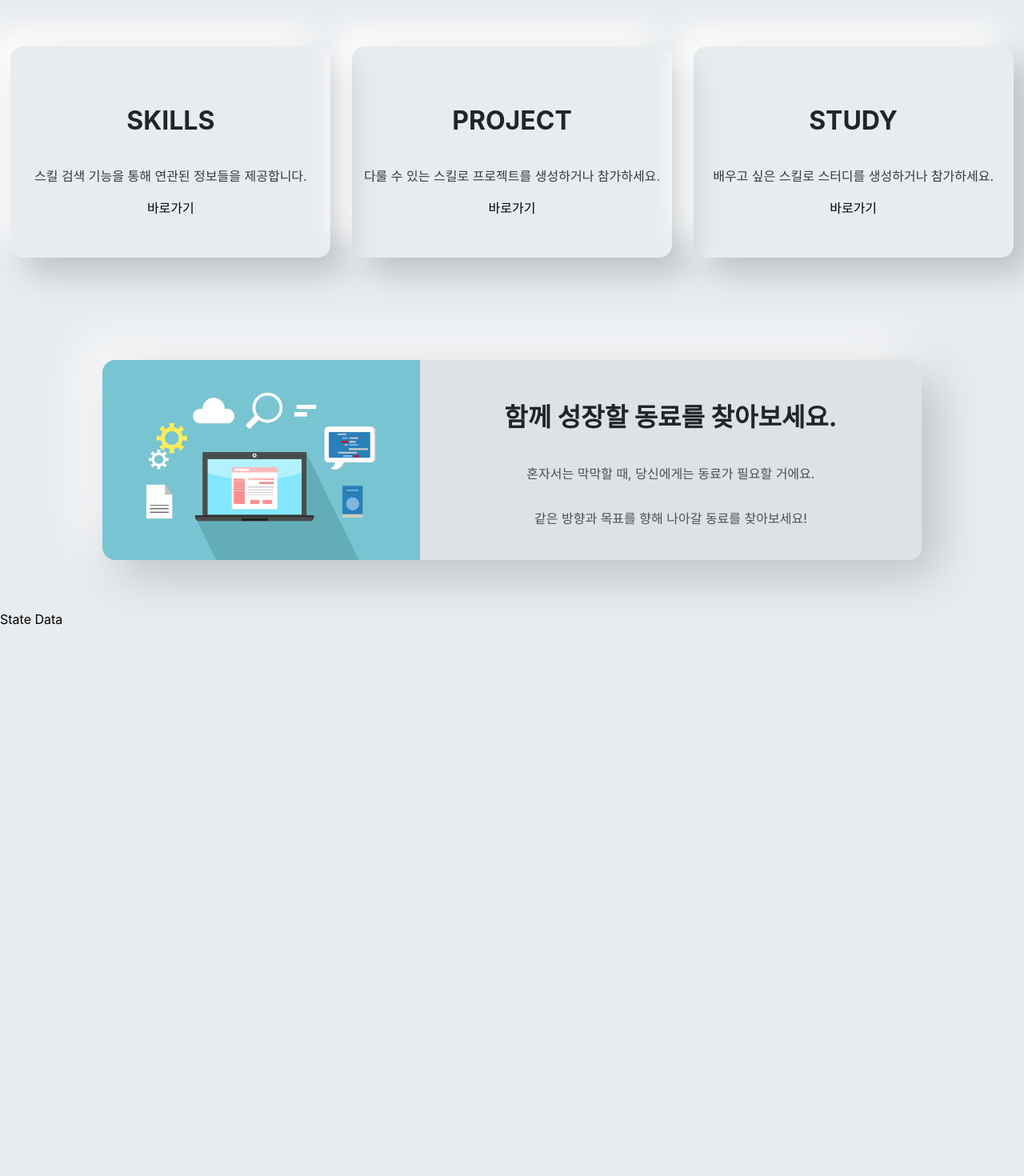
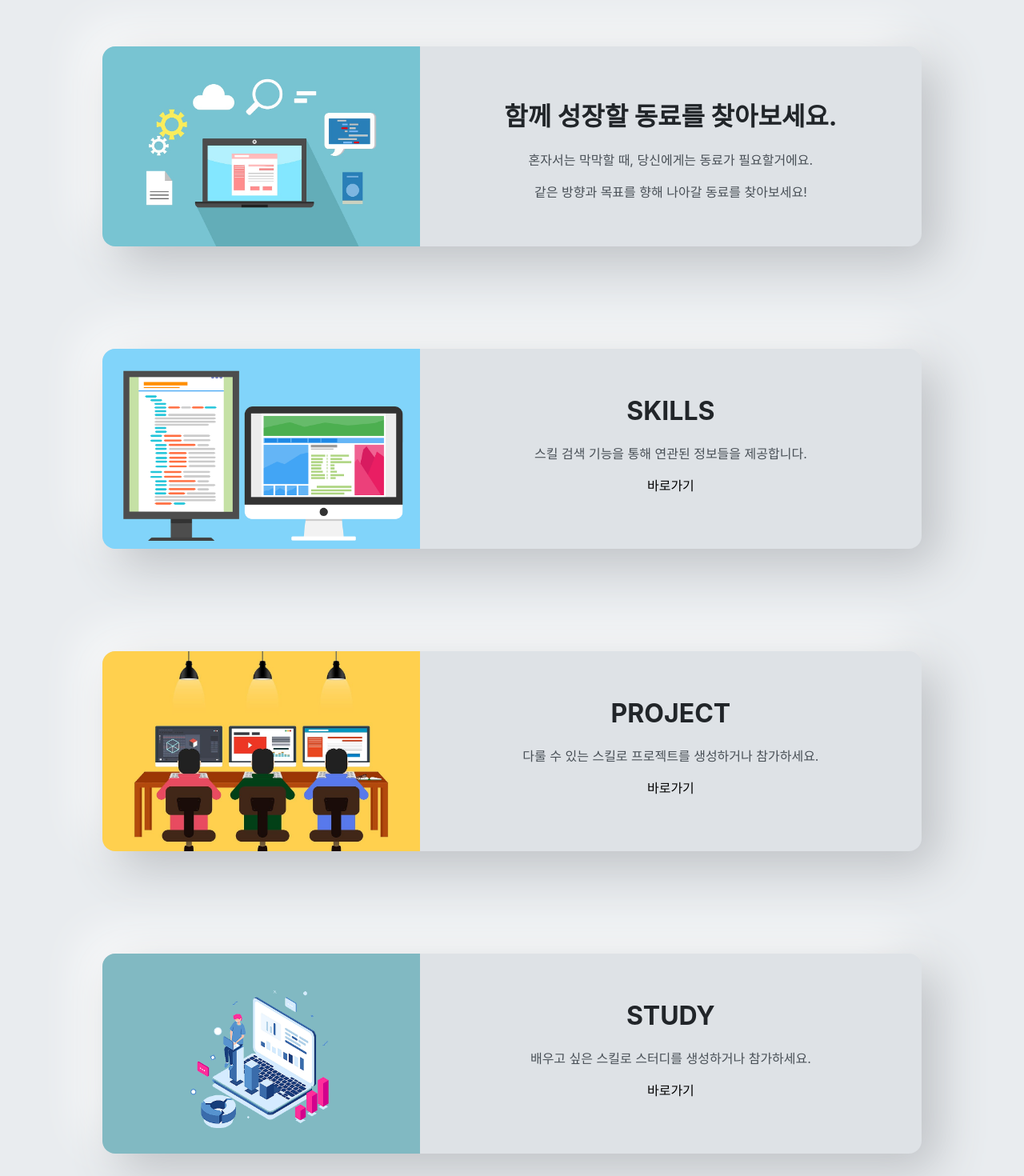
Before and after one commit to yourcarrot0214/skilltree, a React (Create React App) app in the folder client/: page / in a window 1280 px wide. Shown: the part 420-1890 px from the top of the page at 80% size. Before the commit the page ends 1204 px from the top, so only its background shows below. Built offline with nearby package versions, Linux system fonts and the light colour scheme; no server answers.

Commit message:
landing page banner update

```diff
--- a/client/package.json
+++ b/client/package.json
@@ -11,6 +11,7 @@
     "http-proxy-middleware": "^0.19.1",
     "react": "^17.0.2",
     "react-dom": "^17.0.2",
+    "react-icons": "^4.2.0",
     "react-modal": "^3.13.1",
     "react-redux": "^7.2.3",
     "react-router-dom": "^5.2.0",
--- a/client/src/components/views/LandingPage/Banner.jsx
+++ b/client/src/components/views/LandingPage/Banner.jsx
@@ -6,15 +6,16 @@ import {
   BannerContents,
 } from "./styles/styled.js";
 
-const Banner = ({ bannerTitle, bannerSubTitle1, bannerSubTitle2 }) => {
+const Banner = (props) => {
+  const { bannerTitle, bannerSubTitle1, bannerSubTitle2 } = props;
   return (
     <BannerContainer>
       <Wrapper>
-        <BannerImage />
+        <BannerImage style={{ backgroundImage: `url(${props.image})` }} />
         <BannerContents className='BannerContents'>
           <h1>{bannerTitle}</h1>
-          <p>{bannerSubTitle1}</p>
-          <p>{bannerSubTitle2}</p>
+          <div>{bannerSubTitle1}</div>
+          <div>{bannerSubTitle2}</div>
         </BannerContents>
       </Wrapper>
     </BannerContainer>
@@ -22,3 +23,7 @@ const Banner = ({ bannerTitle, bannerSubTitle1, bannerSubTitle2 }) => {
 };
 
 export default Banner;
+
+/*
+  banner + section 합쳐서 banner 형태로 landingpage에 출력
+*/
--- a/client/src/components/views/LandingPage/LandingPage.jsx
+++ b/client/src/components/views/LandingPage/LandingPage.jsx
@@ -1,31 +1,68 @@
 import React from "react";
-import { withRouter } from "react-router-dom";
-import { LandingPageContainer, SectionContainer } from "./styles/styled.js";
+import { withRouter, Link } from "react-router-dom";
+import { LandingPageContainer, LinkBox } from "./styles/styled.js";
 
-import { SKILL_INFO, PROJECT_INFO, STUDY_INFO } from "./config/sectionInfo.js";
+import {
+  SKILL_INFO,
+  PROJECT_INFO,
+  STUDY_INFO,
+  BANNER_HEAD,
+  HEADER_CONTENTS,
+} from "./config/sectionInfo.js";
 
 import Test from "../../../_reducers/Test.jsx";
 import Header from "./Header.jsx";
-import Section from "./Section.jsx";
 import Banner from "./Banner.jsx";
+
+import bannerImage1 from "./images/banner1-image.jpeg";
+import skillImage from "./images/skills-image.png";
+import projectImage from "./images/project-image.jpeg";
+import studyImage from "./images/study-image.png";
 
 function LandingPage() {
   return (
     <LandingPageContainer>
       <Header
-        title='가르치고 배우며 함께 성장합니다.'
-        subTitle='배우고 싶은 스킬로 스터디에 참가하고, 다룰 수 있는 스킬로 프로젝트에 참가하세요!'
+        title={HEADER_CONTENTS.title}
+        subTitle={HEADER_CONTENTS.subTitle}
       />
-      <SectionContainer>
-        <Section info={SKILL_INFO} />
-        <Section info={PROJECT_INFO} />
-        <Section info={STUDY_INFO} />
-      </SectionContainer>
       <Banner
-        bannerTitle='함께 성장할 동료를 찾아보세요.'
-        bannerSubTitle1='혼자서는 막막할 때, 당신에게는 동료가 필요할 거에요.'
-        bannerSubTitle2='같은 방향과 목표를 향해 나아갈 동료를 찾아보세요!'
+        bannerTitle={BANNER_HEAD.title}
+        bannerSubTitle1={BANNER_HEAD.subtitle1}
+        bannerSubTitle2={BANNER_HEAD.subtitle2}
+        image={bannerImage1}
       />
+      <Banner
+        bannerTitle={SKILL_INFO.title}
+        bannerSubTitle1={SKILL_INFO.description}
+        bannerSubTitle2={
+          <LinkBox>
+            <Link to={SKILL_INFO.linkTo}>바로가기</Link>
+          </LinkBox>
+        }
+        image={skillImage}
+      />
+      <Banner
+        bannerTitle={PROJECT_INFO.title}
+        bannerSubTitle1={PROJECT_INFO.description}
+        bannerSubTitle2={
+          <LinkBox>
+            <Link to={PROJECT_INFO.linkTo}>바로가기</Link>
+          </LinkBox>
+        }
+        image={projectImage}
+      />
+      <Banner
+        bannerTitle={STUDY_INFO.title}
+        bannerSubTitle1={STUDY_INFO.description}
+        bannerSubTitle2={
+          <LinkBox>
+            <Link to={STUDY_INFO.linkTo}>바로가기</Link>
+          </LinkBox>
+        }
+        image={studyImage}
+      />
+
       <Test />
     </LandingPageContainer>
   );
--- a/client/src/components/views/LandingPage/config/sectionInfo.js
+++ b/client/src/components/views/LandingPage/config/sectionInfo.js
@@ -15,3 +15,15 @@ export const STUDY_INFO = {
   description: "배우고 싶은 스킬로 스터디를 생성하거나 참가하세요.",
   linkTo: "/study",
 };
+
+export const BANNER_HEAD = {
+  title: "함께 성장할 동료를 찾아보세요.",
+  subtitle1: "혼자서는 막막할 때, 당신에게는 동료가 필요할거에요.",
+  subtitle2: "같은 방향과 목표를 향해 나아갈 동료를 찾아보세요!",
+};
+
+export const HEADER_CONTENTS = {
+  title: "가르치고 배우며 함께 성장합니다.",
+  subTitle:
+    "배우고 싶은 스킬로 스터디에 참가하고, 다룰 수 있는 스킬로 프로젝트에 참가하세요!",
+};
--- a/client/src/components/views/LandingPage/styles/styled.js
+++ b/client/src/components/views/LandingPage/styles/styled.js
@@ -127,7 +127,7 @@ const Wrapper = Styled.div`
 const BannerImage = Styled.div`
   width: 100%;
   height: 250px;
-  background-image: url(${BannerImage1});
+  /* background-image: url(${BannerImage1}); */
   background-repeat: no-repeat;
   background-size: cover;
   flex: 4;
@@ -149,9 +149,10 @@ const BannerContents = Styled.div`
     color: #212529;
   }
 
-  p {
+  div {
     color: #495057;
     font-size: 1rem;
+    margin-bottom: 1rem;
   }
 `;
 
```
Also changed, not shown: 2 other files (tests, documents, lock files or other folders).
